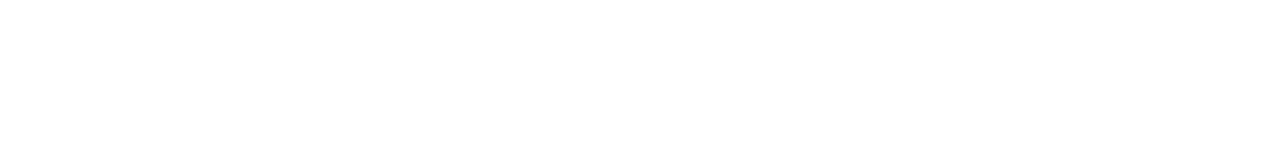
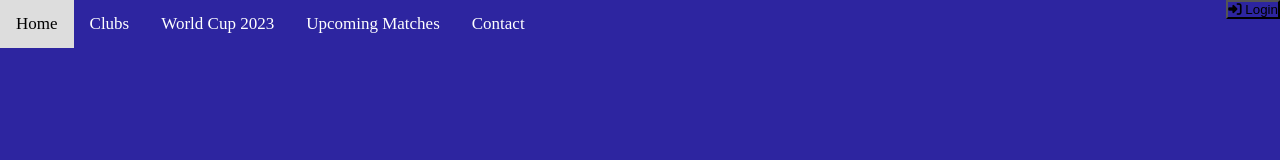
Before and after one commit to ash-habib/second-assignment, a plain HTML site: page index.html in a window 1280 px wide. Drawn offline with Linux system fonts and the light colour scheme.

Commit message:
all changes

```diff
--- a/css/style.css
+++ b/css/style.css
@@ -1,4 +1,31 @@
 * {
     margin: 0;
     padding: 0;
+    background-color: #2D25A0;
+    ;
 }
+.container {
+
+}
+.navbar {
+    overflow: hidden;
+}
+.navbar a {
+    float: left;
+    display: block;
+    color: white;
+    text-align: center;
+    padding: 14px 16px;
+    text-decoration: none;
+    font-size: 17px;
+}
+.navbar a:hover {
+    background-color: #ddd;
+    color: black;
+}
+.navbar .icon {
+    display: none;
+}
+.first-button {
+    float: right;
+}
--- a/index.html
+++ b/index.html
@@ -5,9 +5,52 @@
     <meta http-equiv="X-UA-Compatible" content="IE=edge">
     <meta name="viewport" content="width=device-width, initial-scale=1.0">
     <title>First Responsive Website</title>
+    <script src="https://kit.fontawesome.com/5f01fbe8f3.js" crossorigin="anonymous"></script>
     <link rel="stylesheet" href="css/style.css">
 </head>
 <body>
+    <!-- First section start -->
 
+    <section class="container">
+        <header class="main-navbar">
+            <nav class="navbars">
+                <div class="navbar" id="mynavbar">
+                    <a href="#">Home</a>
+                    <a href="#">Clubs</a>
+                    <a href="#">World Cup 2023</a>
+                    <a href="#">Upcoming Matches</a>
+                    <a href="#">Contact</a>
+                    <button class="first-button"><i class="fas fa-sign-in-alt"></i>  Login</button>
+                    <a href="javascript:void(0);" class="icon" onclick="myFunction()"><i class="fa fa-bars"></i></a>
+                </div>
+            </nav>
+        </header>
+        <div class="first-title">
+
+        </div>
+        <div class="first-image">
+
+        </div>
+    </section>
+
+    <!-- First secction end -->
+
+
+
+
+
+    <!-- JavaScript for Navbar start -->
+        <script>
+            function myFunction() {
+                var x = document.getElementById("mynavbar");
+                if (x.className === "navbar") {
+                    x.className += " responsive";
+                }
+                else {
+                    x.className = "navbar";
+                }
+            }
+        </script>
+    <!-- JavaScript for Navbar end -->
 </body>
 </html>
```
